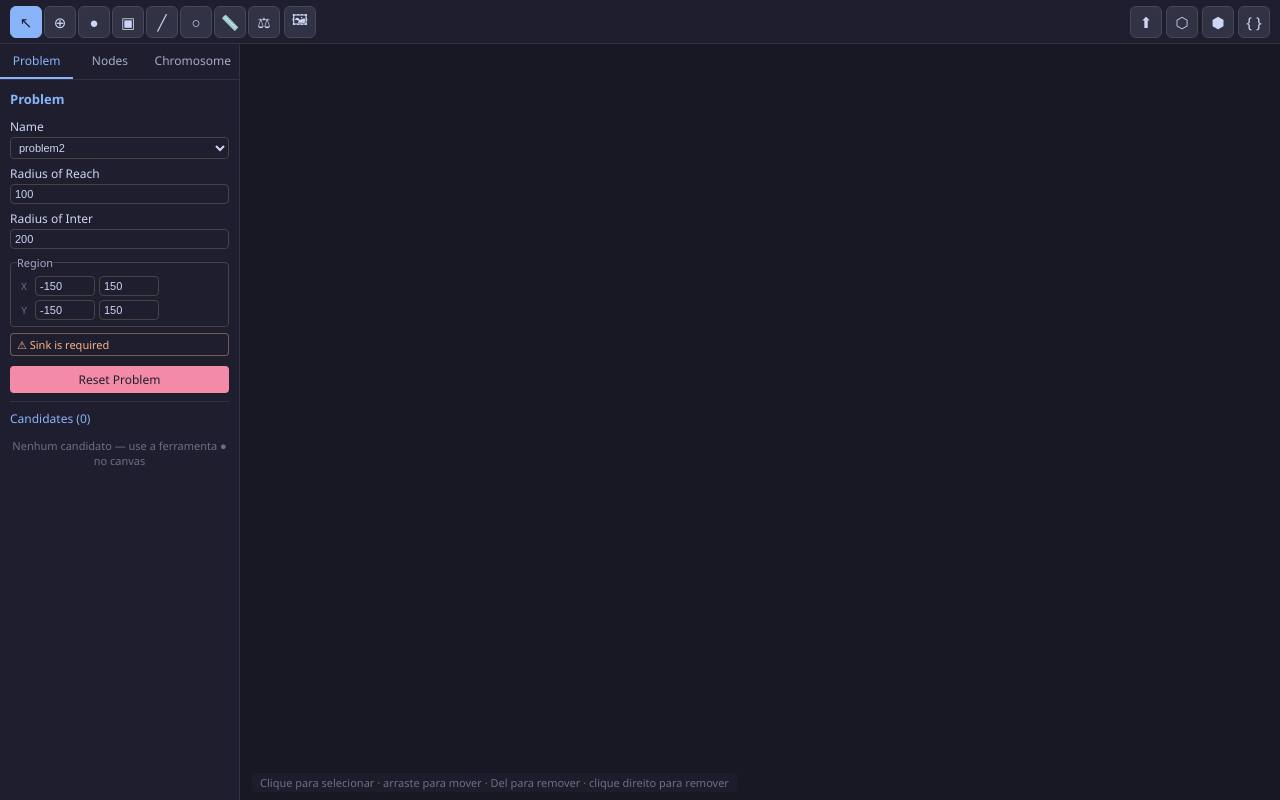
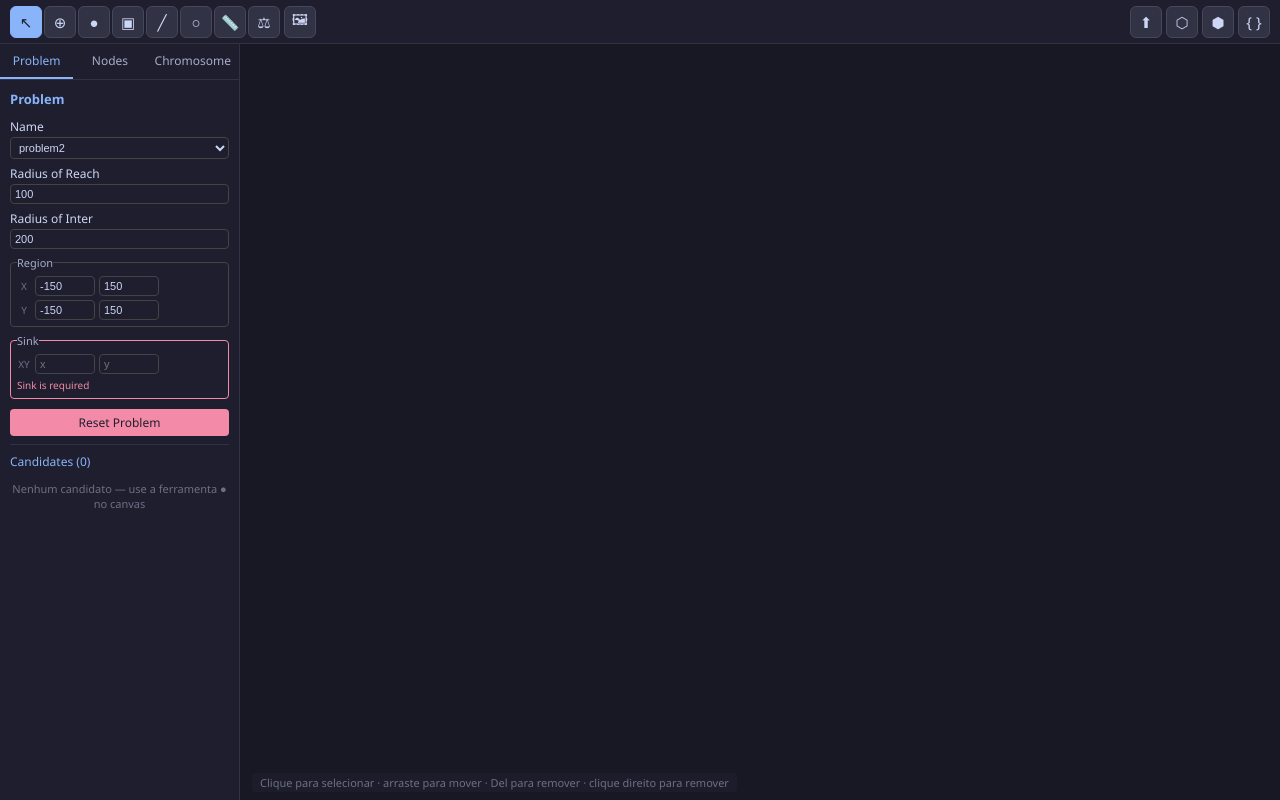
Before and after one commit to JunioCesarFerreira/simlab-problem-editor, a Vue app: page / in a window 1280 px wide. Built offline with nearby package versions, Linux system fonts and the light colour scheme.

Commit message:
feat: allows manual adustment of the sink position

```diff
--- a/src/components/problem/ProblemForm.vue
+++ b/src/components/problem/ProblemForm.vue
@@ -45,7 +45,26 @@
       </div>
       <span v-if="hasError('region')" class="err-msg">{{ errorFor('region') }}</span>
     </fieldset>
-    <div v-if="hasError('sink')" class="sink-warn">⚠ {{ errorFor('sink') }}</div>
+    <fieldset v-if="canEditSink" :class="{ error: hasError('sink') }">
+      <legend>Sink</legend>
+      <div class="region-row">
+        <span class="axis-label">XY</span>
+        <input
+          type="number"
+          :value="sinkX"
+          placeholder="x"
+          @change="updateSink('x', +($event.target as HTMLInputElement).value)"
+        />
+        <input
+          type="number"
+          :value="sinkY"
+          placeholder="y"
+          @change="updateSink('y', +($event.target as HTMLInputElement).value)"
+        />
+      </div>
+      <span v-if="hasError('sink')" class="err-msg">{{ errorFor('sink') }}</span>
+    </fieldset>
+    <div v-else-if="hasError('sink')" class="sink-warn">⚠ {{ errorFor('sink') }}</div>
     <button class="danger" @click="problemStore.reset()">Reset Problem</button>
   </div>
 </template>
@@ -88,6 +107,26 @@ const region = computed({
   get: () => problemStore.draft.region,
   set: v => problemStore.updateMeta({ region: v as Region }),
 })
+const canEditSink = computed(() => ['problem1', 'problem2', 'problem3'].includes(problemStore.draft.name))
+const sinkX = computed(() => problemStore.draft.sink?.x ?? '')
+const sinkY = computed(() => problemStore.draft.sink?.y ?? '')
+
+function regionCenter(): { x: number; y: number } {
+  const [xmin, ymin, xmax, ymax] = problemStore.draft.region
+  return {
+    x: Math.round((xmin + xmax) / 2),
+    y: Math.round((ymin + ymax) / 2),
+  }
+}
+
+function updateSink(axis: 'x' | 'y', value: number) {
+  if (!isFinite(value)) return
+  const current = problemStore.draft.sink ?? regionCenter()
+  problemStore.setSink({
+    x: axis === 'x' ? value : current.x,
+    y: axis === 'y' ? value : current.y,
+  })
+}
 </script>
 
 <style scoped>
```
Also changed, not shown: 2 other files (tests, documents, lock files or other folders).
